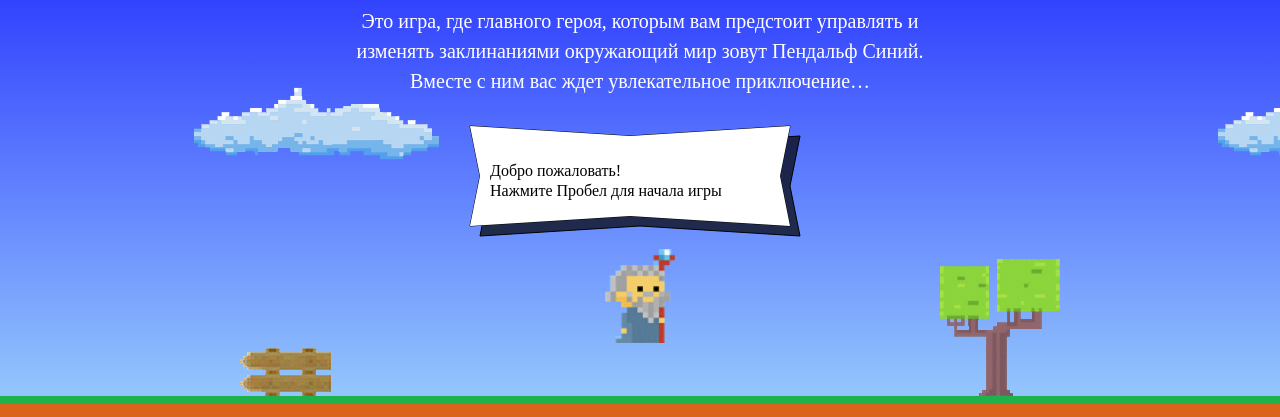
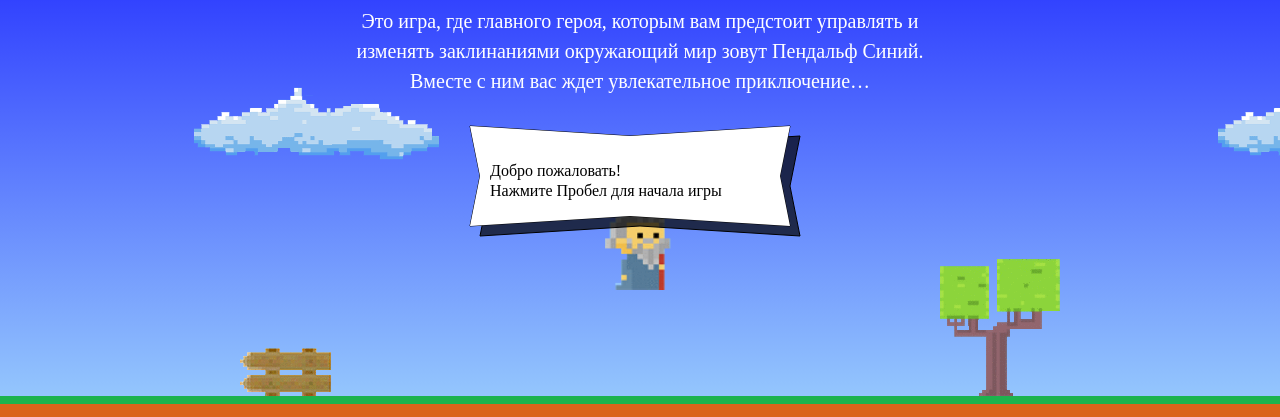
Before and after one commit to Shumnial/305185-code-and-magick, a website: page index.html in a window 1280 px wide. Shown: the part 203-620 px from the top of the page. Drawn offline with Linux system fonts and the light colour scheme; a web font is replaced by a local one.

Commit message:
Исправлена работа функции getWizardY. Добавлено имя наставника

```diff
--- a/index.html
+++ b/index.html
@@ -189,7 +189,7 @@
     return width / 2 - wizardWidth / 2;
   };
   var getWizardY = function(height) {
-    return height * 2 / 3 - wizardWidth * 2 / 3;
+    return height / 3;
   };
 </script>
 <script src="./js/game.js"></script>
```
Also changed, not shown: Readme.md.
